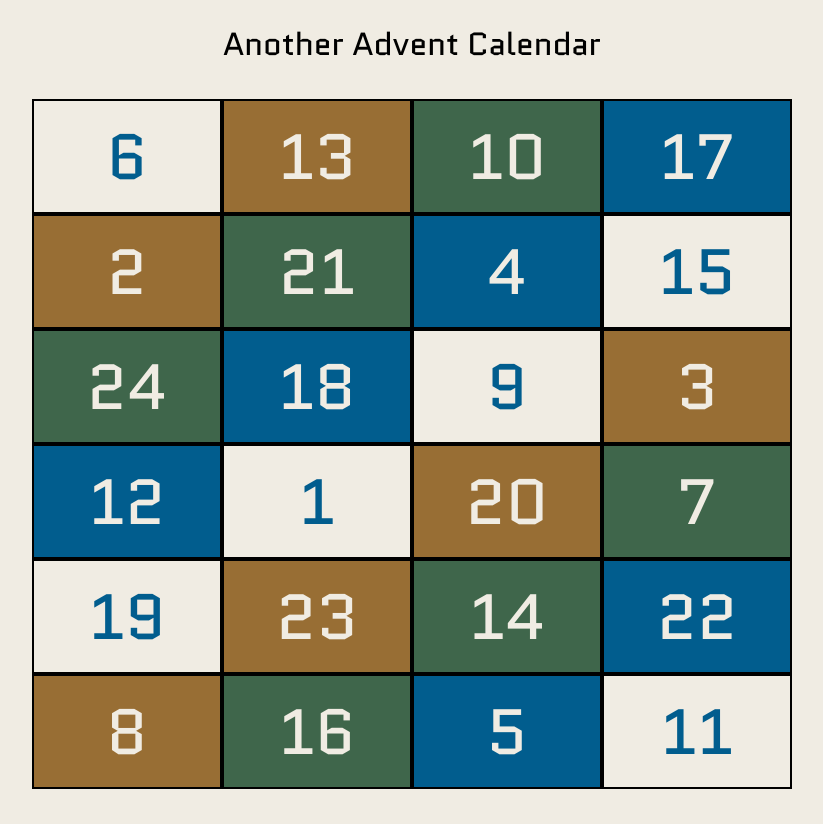
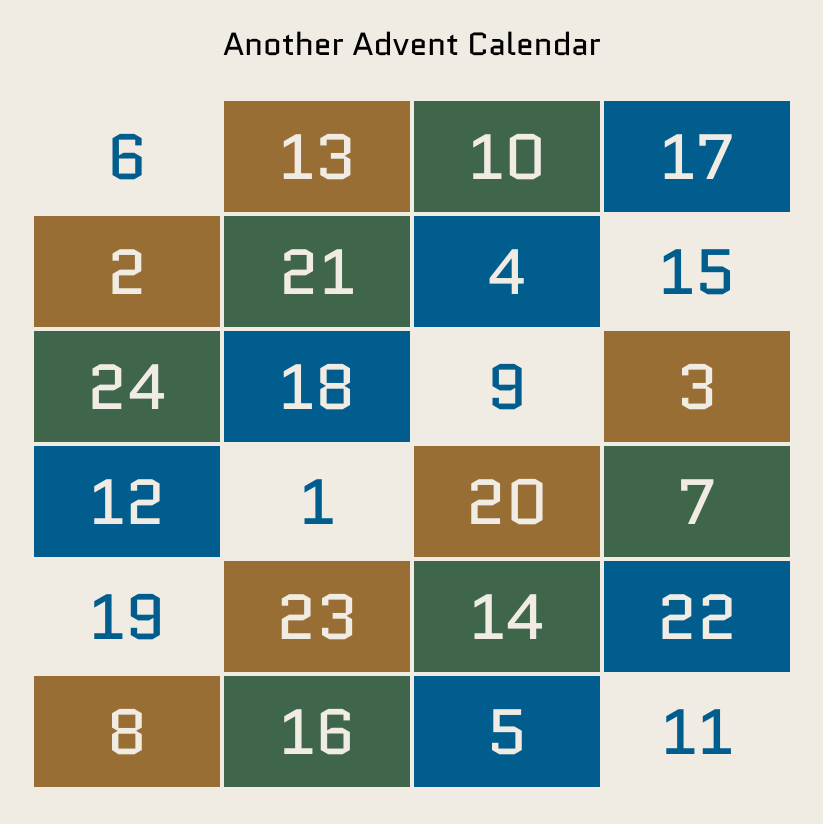
Before and after one commit to polinazman/advent_calendar, a plain HTML site: page index.html in a window 1280 px wide. Shown: the whole page, without its empty margins (228-1051 px from the left). Drawn offline with Linux system fonts and the light colour scheme.

Commit message:
Update styles.css

```diff
--- a/styles.css
+++ b/styles.css
@@ -54,7 +54,7 @@ font-weight: 400;
     font-family: 'Quantico', sans-serif;
     font-weight: 400;
     padding: 10px;
-    border: 2px solid #000;
+    border: 2px solid #F0ECE3;
     justify-content: center;
     align-items: center;
     display: flex;
@@ -82,7 +82,7 @@ font-weight: 400;
 .door-back {
     width: 100%;
     height: 100%;
-    border: 2px solid #ddd;
+    border: 2px solid #986E34;
     padding: 10px;
     display: flex;
     justify-content: center;
```
